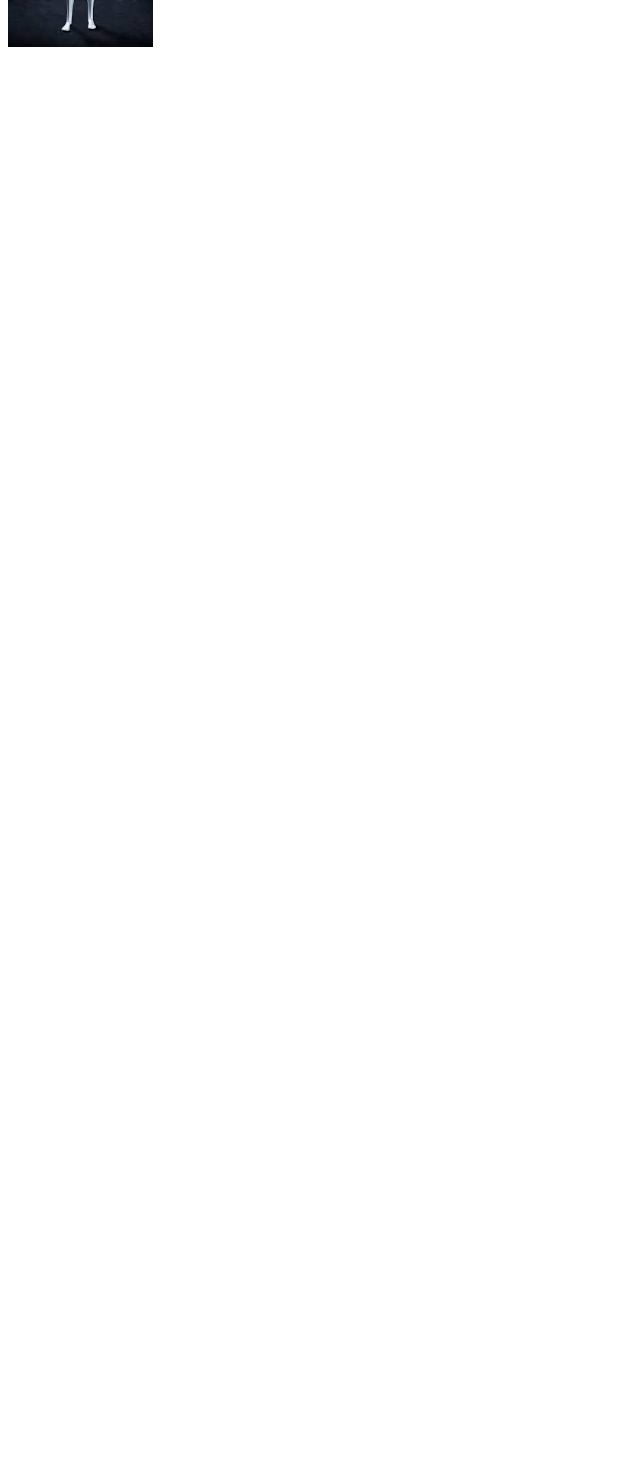
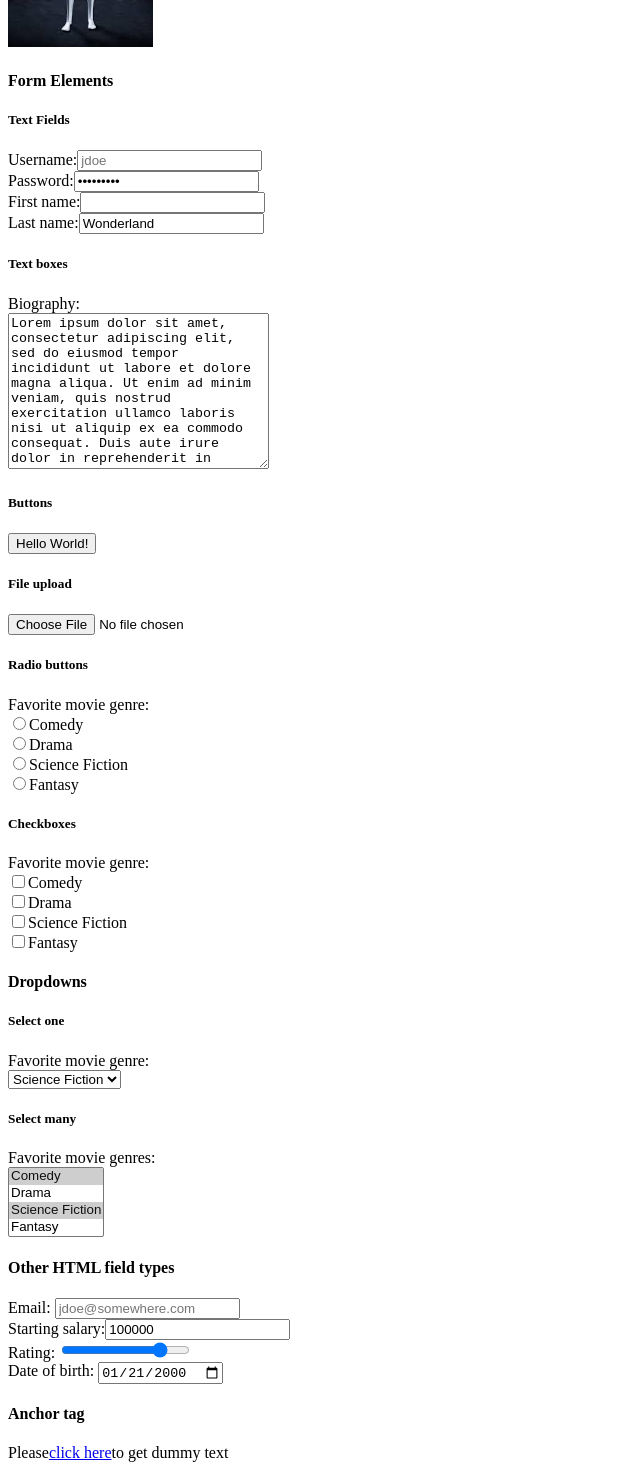
Before and after one commit to vivekdhir77/assignment, a React (Create React App) app in the folder kanbas-react-web-app/: page / in a window 1280 px wide. Shown: the part 1797-3267 px from the top of the page, without its empty margins (0-640 px from the left). Before the commit the page ends 1856 px from the top, so only its background shows below. Built offline with nearby package versions, Linux system fonts and the light colour scheme.

Commit message:
forms and form elements

```diff
--- a/kanbas-react-web-app/src/Labs/Lab1/index.tsx
+++ b/kanbas-react-web-app/src/Labs/Lab1/index.tsx
@@ -122,6 +122,124 @@
   <img id="wd-teslabot" src="teslabot.png" height="200px" />
 </div>
 
+<div id="wd-forms">
+  <h4>Form Elements</h4>
+  <form id="wd-text-fields">
+    <h5>Text Fields</h5>
+    <label htmlFor="wd-text-fields-username">Username:</label>
+    <input id="wd-text-fields-username" placeholder="jdoe" /> <br />
+    <label htmlFor="wd-text-fields-password">Password:</label>
+    <input type="password" id="wd-text-fields-password" value="123@#$asd" />
+    <br />
+    <label htmlFor="wd-text-fields-first-name">First name:</label>
+    <input type="text" id="wd-text-fields-first-name" title="John" /> <br />
+    <label htmlFor="wd-text-fields-last-name">Last name:</label>
+    <input type="text" id="wd-text-fields-last-name" placeholder="Doe"
+      value="Wonderland" title="The last name" />
+    <h5>Text boxes</h5>
+<label>Biography:</label><br/>
+<textarea id="wd-textarea" cols={30} rows={10}>Lorem ipsum dolor sit amet, consectetur adipiscing elit, sed do eiusmod tempor incididunt ut labore et dolore magna aliqua. Ut enim ad minim veniam, quis nostrud exercitation ullamco laboris nisi ut aliquip ex ea commodo consequat. Duis aute irure dolor in reprehenderit in voluptate velit esse cillum dolore eu fugiat nulla pariatur. Excepteur sint occaecat cupidatat non proident, sunt in culpa qui officia deserunt mollit anim id est laborum.</textarea>
+  </form>
+</div>
+<h5 id="wd-buttons">Buttons</h5>
+<button id="wd-all-good" onClick={() => alert("Life is Good!")} type="button">
+  Hello World!
+</button>
+
+<h5>File upload</h5>
+<input id="wd-upload" type="file"/>
+
+
+<h5 id="wd-radio-buttons">Radio buttons</h5>
+
+<label>Favorite movie genre:</label><br />
+
+<input type="radio" name="radio-genre" id="wd-radio-comedy"/>
+<label htmlFor="wd-radio-comedy">Comedy</label><br />
+
+<input type="radio" name="radio-genre" id="wd-radio-drama"/>
+<label htmlFor="wd-radio-drama">Drama</label><br />
+
+<input type="radio" name="radio-genre" id="wd-radio-scifi"/>
+<label htmlFor="wd-radio-scifi">Science Fiction</label><br />
+
+<input type="radio" name="radio-genre" id="wd-radio-fantasy"/>
+<label htmlFor="wd-radio-fantasy">Fantasy</label>
+
+
+<h5 id="wd-checkboxes">Checkboxes</h5>
+<label>Favorite movie genre:</label><br/>
+
+<input type="checkbox" name="check-genre" id="wd-chkbox-comedy"/>
+<label htmlFor="wd-chkbox-comedy">Comedy</label><br/>
+
+<input type="checkbox" name="check-genre" id="wd-chkbox-drama"/>
+<label htmlFor="wd-chkbox-drama">Drama</label><br/>
+
+<input type="checkbox" name="check-genre" id="wd-chkbox-scifi"/>
+<label htmlFor="wd-chkbox-scifi">Science Fiction</label><br/>
+
+<input type="checkbox" name="check-genre" id="wd-chkbox-fantasy"/>
+<label htmlFor="wd-chkbox-fantasy">Fantasy</label>
+
+
+<h4 id="wd-dropdowns">Dropdowns</h4>
+
+<h5>Select one</h5>
+<label htmlFor="wd-select-one-genre"> Favorite movie genre: </label><br/>
+<select id="wd-select-one-genre">
+   <option value="COMEDY">Comedy</option>
+   <option value="DRAMA">Drama</option>
+   <option selected value="SCIFI">
+       Science Fiction</option>
+   <option value="FANTASY">Fantasy</option>
+</select>
+
+<h5>Select many</h5>
+<label htmlFor="wd-select-many-genre"> Favorite movie genres: </label><br/>
+<select id="wd-select-many-genre" multiple>
+   <option selected value="COMEDY">Comedy</option>
+   <option value="DRAMA">Drama</option>
+   <option selected value="SCIFI">
+       Science Fiction</option>
+   <option value="FANTASY">Fantasy</option>
+</select>
+
+
+<h4>Other HTML field types</h4>
+
+<label htmlFor="wd-text-fields-email"> Email: </label>
+<input type="email"
+      placeholder="jdoe@somewhere.com"
+      id="wd-text-fields-email"/><br/>
+
+<label htmlFor="wd-text-fields-salary-start"> Starting salary:
+</label>
+<input type="number"
+      id="wd-text-fields-salary-start"
+      placeholder="1000"
+      value="100000"/><br/>
+
+<label htmlFor="wd-text-fields-rating"> Rating: </label>
+<input type="range" id="wd-text-fields-rating"
+      placeholder="Doe"
+      max="5"
+      value="4"/><br/>
+
+<label htmlFor="wd-text-fields-dob"> Date of birth: </label>
+<input type="date"
+      id="wd-text-fields-dob"
+      value="2000-01-21"/><br/>
+
+
+<h4>Anchor tag</h4>
+Please
+<a id="wd-lipsum" href="https://www.lipsum.com">click here</a>
+to get dummy text<br/>
+
+
+
+
       </div>
     );
   }
```
